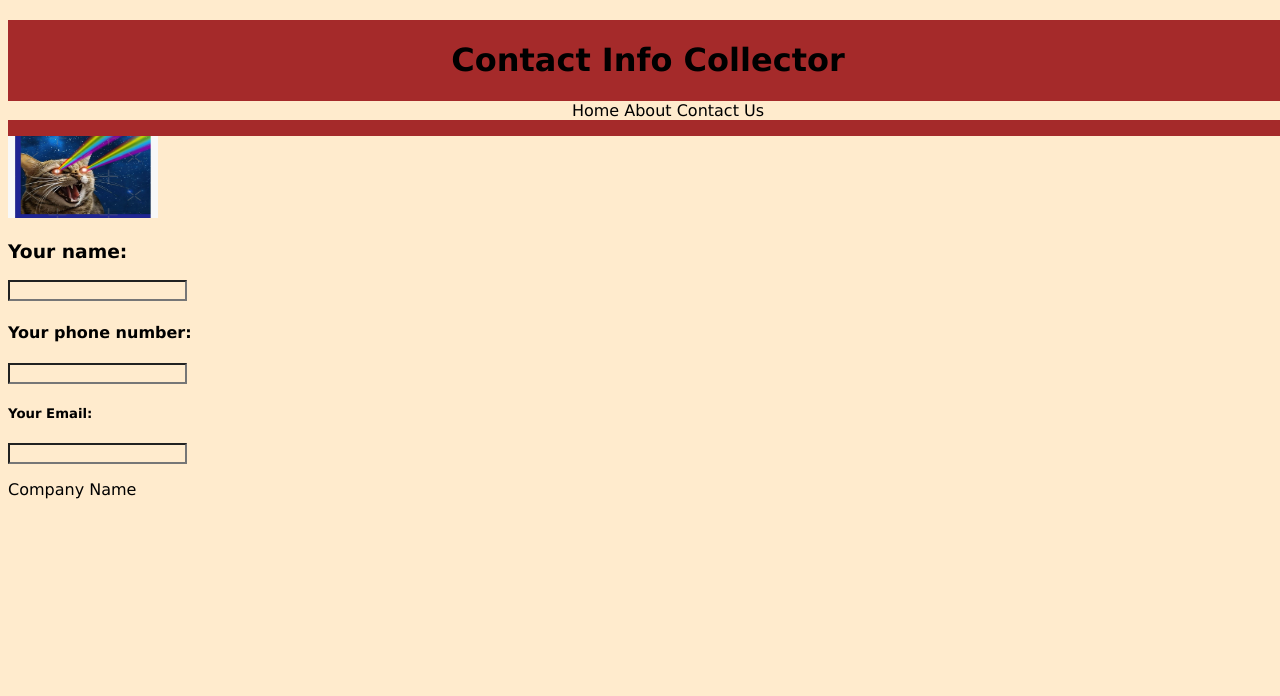
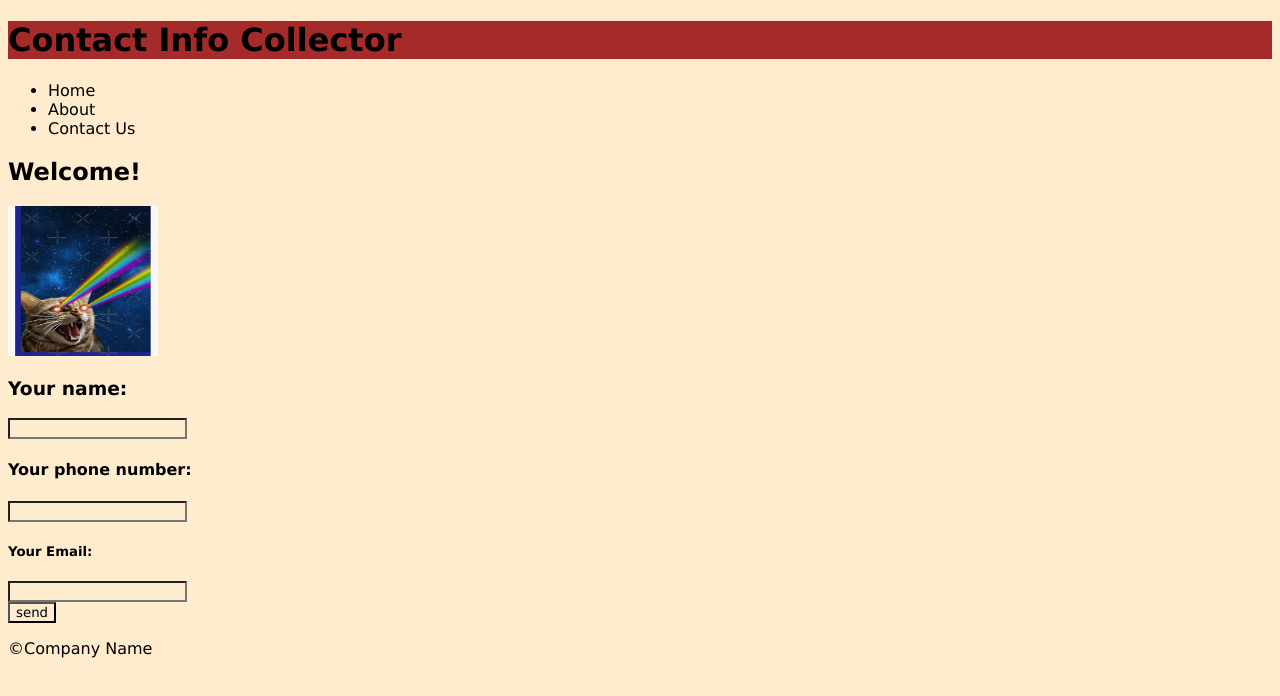
Before and after one commit to b3hold23/mini-project1, a plain HTML site: page index.html in a window 1280 px wide. Drawn offline with Linux system fonts and the light colour scheme.

Commit message:
Editing hmlt to fit requirements

```diff
--- a/assets/style.css
+++ b/assets/style.css
@@ -1,20 +1,9 @@
 *{
+    box-sizing: border-box;
     font-family: 'Lucida Sans', 'Lucida Sans Regular', 'Lucida Grande', 'Lucida Sans Unicode', Geneva, Verdana, sans-serif;
+    text-size-adjust: 54;
     margin: 1;
     padding: 1;
     background-color: blanchedalmond;
     color: black;
 }
-
-header {
-    position: fixed;
-    background-color: brown;
-    width: 100%;
-    text-align: center;
-
-}
-
-nav li {
-    position: relative;
-    display: inline;
-}
--- a/index.html
+++ b/index.html
@@ -1,11 +1,11 @@
 <!DOCTYPE html>
 <html lang="en">
     <head>
+        <meta charset="en-us">
         <title>Contact Info</title>
         <link rel="stylesheet" href="./assets/style.css">
     </head>
 
-<body>
     <header>
         <h1 style="background-color: brown;">Contact Info Collector</h1>
         <nav>
@@ -16,12 +16,15 @@
             </ul>
         </nav>
     </header>
-<main>
+
+<body>
     <section>
         <h2>Welcome!</h2>
         <img src="./images/Angry cat.jpg" alt="Cat shooting lazers" height="150" width="150">
     </section>
 </main>
+
+<footer>
     <section>
         <h3>Your name:</h3>
         <input>
@@ -36,8 +39,11 @@
         <h5>Your Email:</h5>
         <input>
     </section>
-<footer>
-    <p><bold>Company Name</bold></p>
+
+    <section>
+        <input class="submit" type="submit" value="send">
+    </section>
+        <p><bold>&copy;Company Name</bold></p>
 </footer>
 </body>
 </html>
```
Lines whose indentation alone changed are shown as unchanged.
